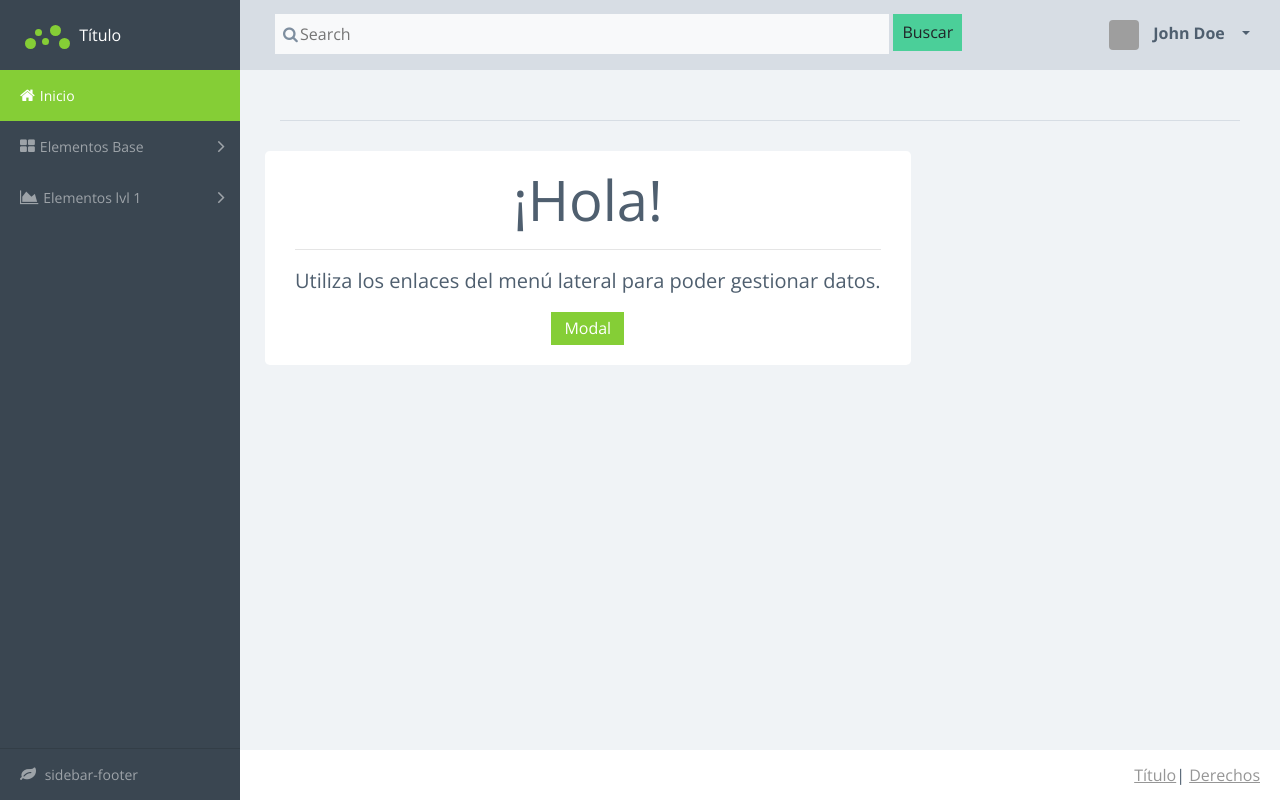
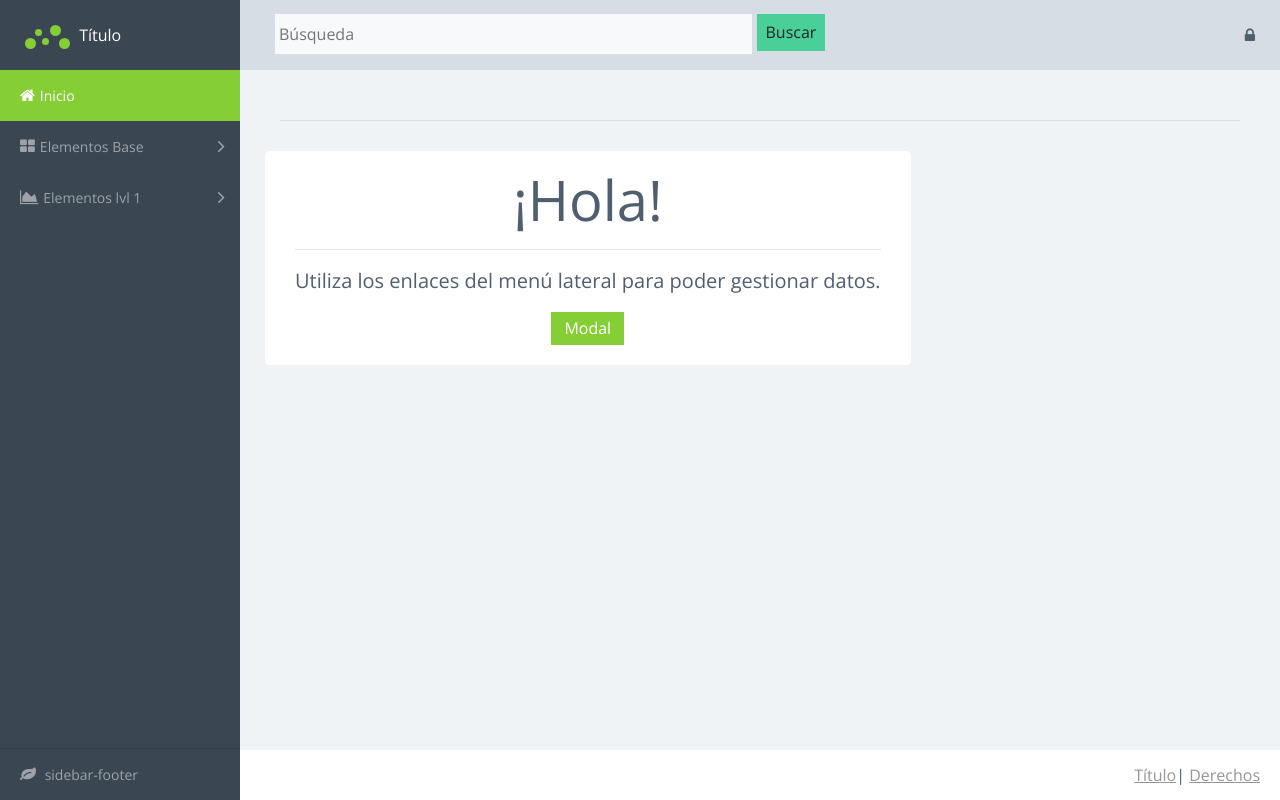
Before and after one commit to mnolae/mcComida, a Django app: page / in a window 1280 px wide. Run offline with Django 3.2, Linux system fonts and the light colour scheme; some libraries are stand-ins or nearby versions; grey boxes are pictures that could not be loaded.

Commit message:
Menu for auth users

```diff
--- a/recetas/templates/recetas/base.html
+++ b/recetas/templates/recetas/base.html
@@ -22,8 +22,7 @@
                     <div class="header-block header-block-search w-100">
                         <form role="search" class=" w-100">
                             <div class="input-container">
-                                <i class="pl-2 fa fa-search"></i>
-                                <input type="search" class="bg-light mw-100 w-75" placeholder="Search">
+                                <input type="search" class="bg-light mw-100 w-50 pl-1" placeholder="Búsqueda">
                                 <button class="btn btn-success p-2">Buscar</button>
                                 <div class="underline"></div>
                             </div>
@@ -31,23 +30,26 @@
                     </div>
                     <div class="header-block header-block-nav">
                         <ul class="nav-profile">
+                            {% if user.is_authenticated %}
                             <li class="profile dropdown">
                                 <a class="nav-link dropdown-toggle" data-toggle="dropdown" href="#" role="button" aria-haspopup="true" aria-expanded="false">
-                                    <div class="img" style="background-image: url('https://avatars3.githubusercontent.com/u/3959008?v=3&s=40')"> </div>
-                                    <span class="name"> John Doe </span>
+                                    <span class="name">{{ user.username }}</span>
                                 </a>
                                 <div class="dropdown-menu profile-dropdown-menu" aria-labelledby="dropdownMenu1">
                                     <a class="dropdown-item" href="#">
-                                        <i class="fa fa-user icon"></i> Profile </a>
-                                    <a class="dropdown-item" href="#">
-                                        <i class="fa fa-bell icon"></i> Notifications </a>
-                                    <a class="dropdown-item" href="#">
-                                        <i class="fa fa-gear icon"></i> Settings </a>
+                                        <i class="fa fa-user icon"></i> algo </a>
                                     <div class="dropdown-divider"></div>
                                     <a class="dropdown-item" href="login.html">
-                                        <i class="fa fa-power-off icon"></i> Logout </a>
+                                        <i class="fa fa-sign-out icon"></i> Salir </a>
                                 </div>
                             </li>
+                            {% else %}
+                            <li class="notifications new">
+                                <a href="/cuenta/login">
+                                    <i class="fa fa-lock"></i>
+                                </a>
+                            </li>
+                            {% endif %}
                         </ul>
                     </div>
                 </header>
--- a/recetas/templates/recetas/lista_generica.html
+++ b/recetas/templates/recetas/lista_generica.html
@@ -10,8 +10,6 @@
 {% endblock %}
 
 {% block container %}
-{{ request.path }}
-
     {% if lista %}
         <table class="table table-sm table-hover table-responsive-sm text-capitalize">
             <thead>
```
